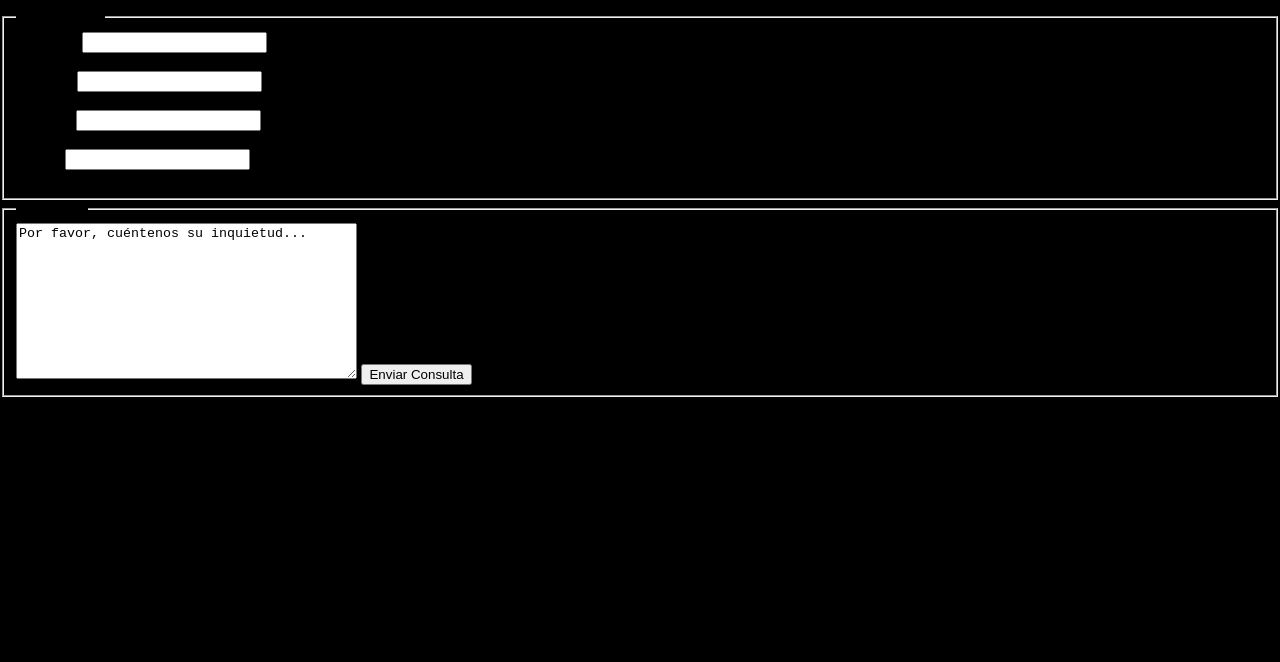
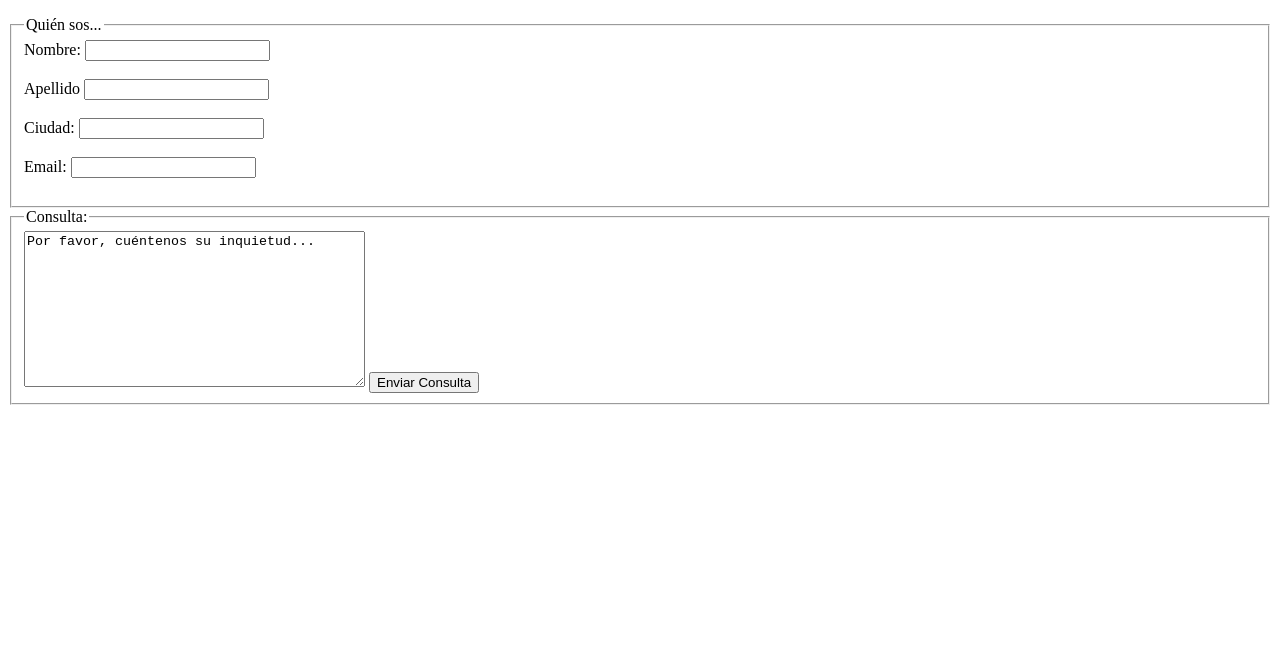
Before and after one commit to fviganeux/fviganeux.github.io, a plain HTML site: page contacto.html in a window 1280 px wide. Shown: the part 138-800 px from the top of the page. Drawn offline with nearby package versions, Linux system fonts and the light colour scheme.

Commit message:
Erased link to index.css

```diff
--- a/contacto.html
+++ b/contacto.html
@@ -5,7 +5,6 @@
     <meta name="viewport" content="width=device-width, initial-scale=1.0">
     <link rel="icon" href="img/favicon.ico">
     <link rel="stylesheet" href="css/menu.css">
-    <link rel="stylesheet" href="css/index.css">
     <link rel="stylesheet"
     href="https://cdnjs.cloudflare.com/ajax/libs/animate.css/4.1.1/animate.min.css">
     <title>Sigmarsson IT</title>
```
